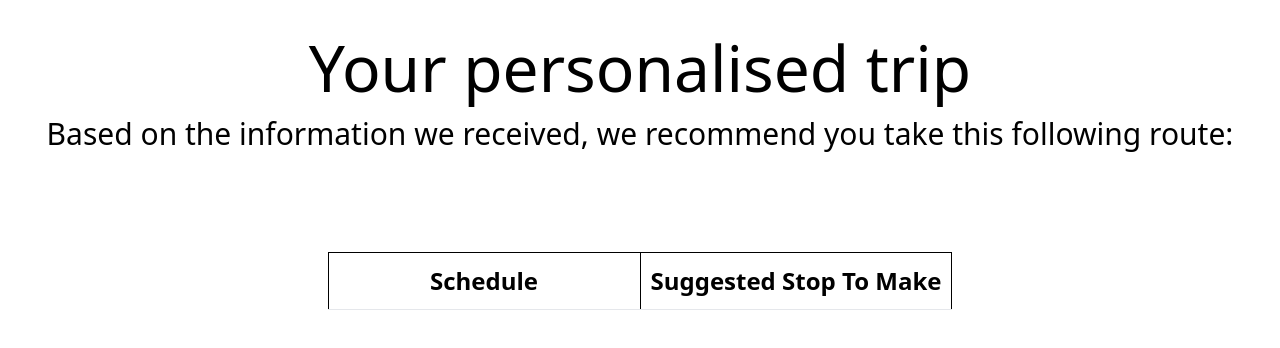
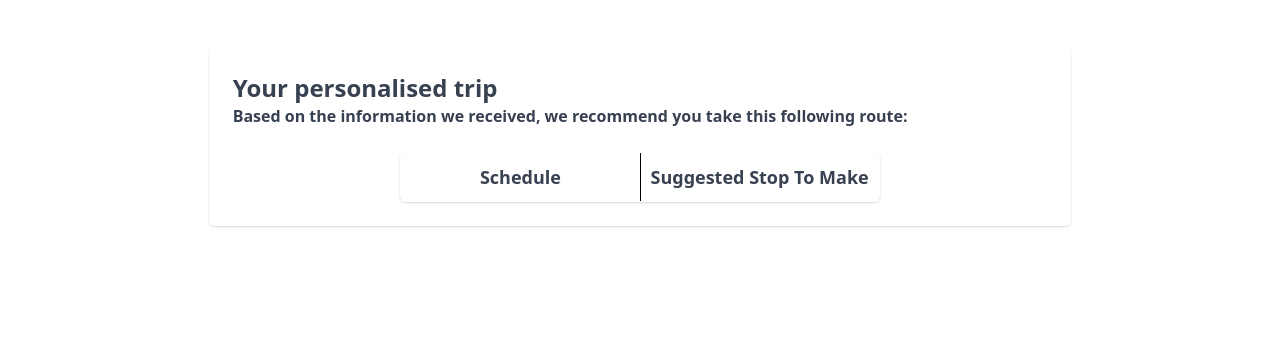
Before and after one commit to SamZhang02/CodeJam12, a website: page frontend/plantrip/plantrip.html in a window 1280 px wide. Drawn offline with nearby package versions, Linux system fonts and the light colour scheme; a web font is replaced by a local one.

Commit message:
updates to plan trip

```diff
--- a/frontend/plantrip/plantrip.html
+++ b/frontend/plantrip/plantrip.html
@@ -11,18 +11,33 @@
 </head>
 
 <body class="bg-orange-200">
-  <div id="title-container">
-    <h1 id="title">Your personalised trip</h1>
-    <h3 required class="text-3xl">Based on the information we received, we recommend you take this following route:</h3>
+  <div class="flex min-h-full w-full items-center justify-center py-12 px-4 sm:px-6 lg:px-8 " >
+    <div class="md:grid md:grid-cols-3 md:gap-6">
+      <div class="mt-5 md:col-span-3 md:mt-0">
+        <div class="overflow-hidden shadow sm:rounded-md">
+          <div class="bg-white px-4 py-5 sm:p-6">
+
+            <div class="grid grid-cols-6 gap-6">
+              <div class="col-span-6 sm:col-span-5">
+                <label class="block text-2xl font-bold text-gray-700">Your personalised trip</label>
+                <label class="block text-md font-bold text-gray-700">Based on the information we received, we recommend you take this following route:</label>
+            </div>
+            <div class="col-span-6 sm:col-span-6">
+              <table id="plan-container" class="table-auto border-collapse overflow-hidden shadow sm:rounded-md">
+                <tr>
+                  <th class="text-lg font-bold text-gray-700">Schedule</th>
+                  <th class="text-lg font-bold text-gray-700">Suggested Stop To Make</th>
+                </tr>
+                <tr>
+
+
+                </tr>
+              </table>
+            </div>
+          </div>
+        </div>
+    </div>
   </div>
-
-  <table id="plan-container">
-    <tr>
-      <th>Schedule</th>
-      <th>Suggested Stop To Make</th>
-    </tr>
-    <tr></tr>
-  </table>
 
 </body>
 </html>
```
